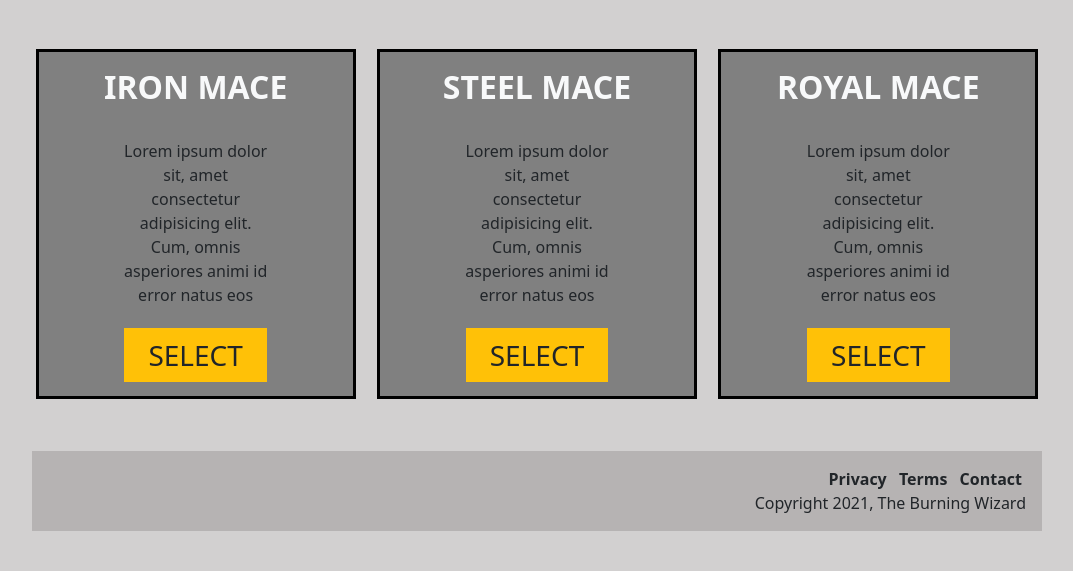
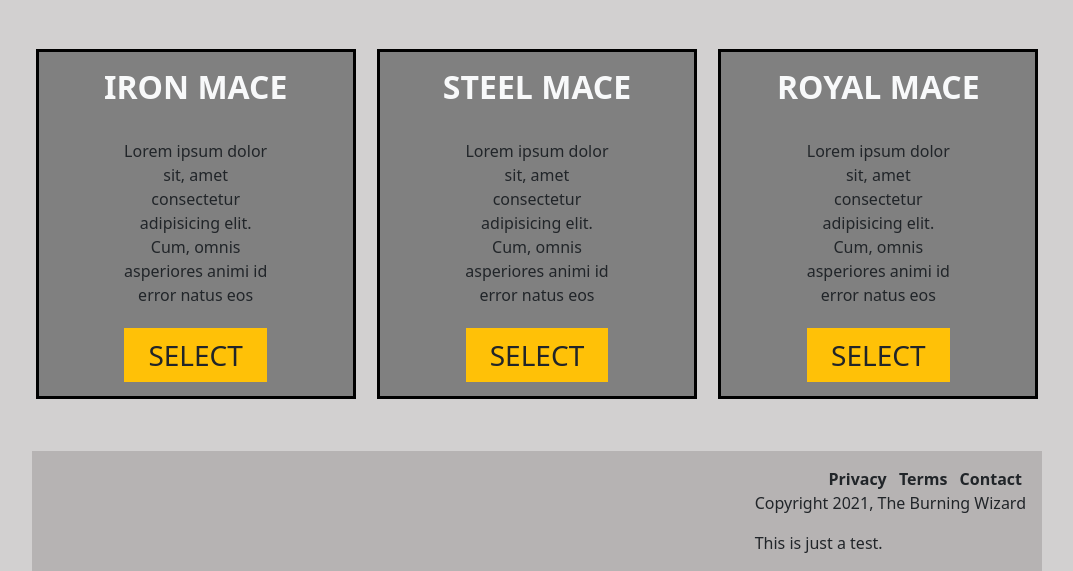
Before and after one commit to tiagorahal/Product-Landing-Page, a plain HTML site: page index.html in a window 1280 px wide. Shown: the part 1192-1763 px from the top of the page, without its empty margins (103-1176 px from the left). Before the commit the page ends 1723 px from the top, so only its background shows below. Drawn offline with nearby package versions, Linux system fonts and the light colour scheme.

Commit message:
Add HTML element using JavaScript test

```diff
--- a/assets/js/main.js
+++ b/assets/js/main.js
@@ -1,2 +1,9 @@
+//Add window alert
 let date = new Date();
-alert(`You are accessing The Burning Wizard online store at: ${date}. The products bought will be shipped in the same day if the transaction is approved until 11AM.`);
+alert(`You are accessing The Burning Wizard online store at: ${date}. The products bought will be shipped in the same day if the transaction is approved until 11AM. By cliking Ok you agree with our terms`);
+
+//Change HTML
+let footerTesting = document.createElement('p');
+footerTesting.id = 'text-js=footer';
+footerTesting.innerHTML = 'This is just a test.';
+document.getElementById('testing-js').appendChild(footerTesting);
--- a/index.html
+++ b/index.html
@@ -99,13 +99,13 @@
         <a class="text-decoration-none text-dark fw-bold px-1" href="#">Terms</a>
         <a class="text-decoration-none text-dark fw-bold px-1" href="#">Contact</a>
       </div>
-      <div>
+      <div id="testing-js">
         <p>
           Copyright 2021, The Burning Wizard
         </p>
       </div>
     </footer>
     <script src="https://cdn.jsdelivr.net/npm/bootstrap@5.0.0-beta2/dist/js/bootstrap.bundle.min.js" integrity="sha384-b5kHyXgcpbZJO/tY9Ul7kGkf1S0CWuKcCD38l8YkeH8z8QjE0GmW1gYU5S9FOnJ0" crossorigin="anonymous"></script>
-    <script src="./assets/js/main.js" defer></script>
+    <script src="./assets/js/main.js"></script>
   </body>
 </html>
```
